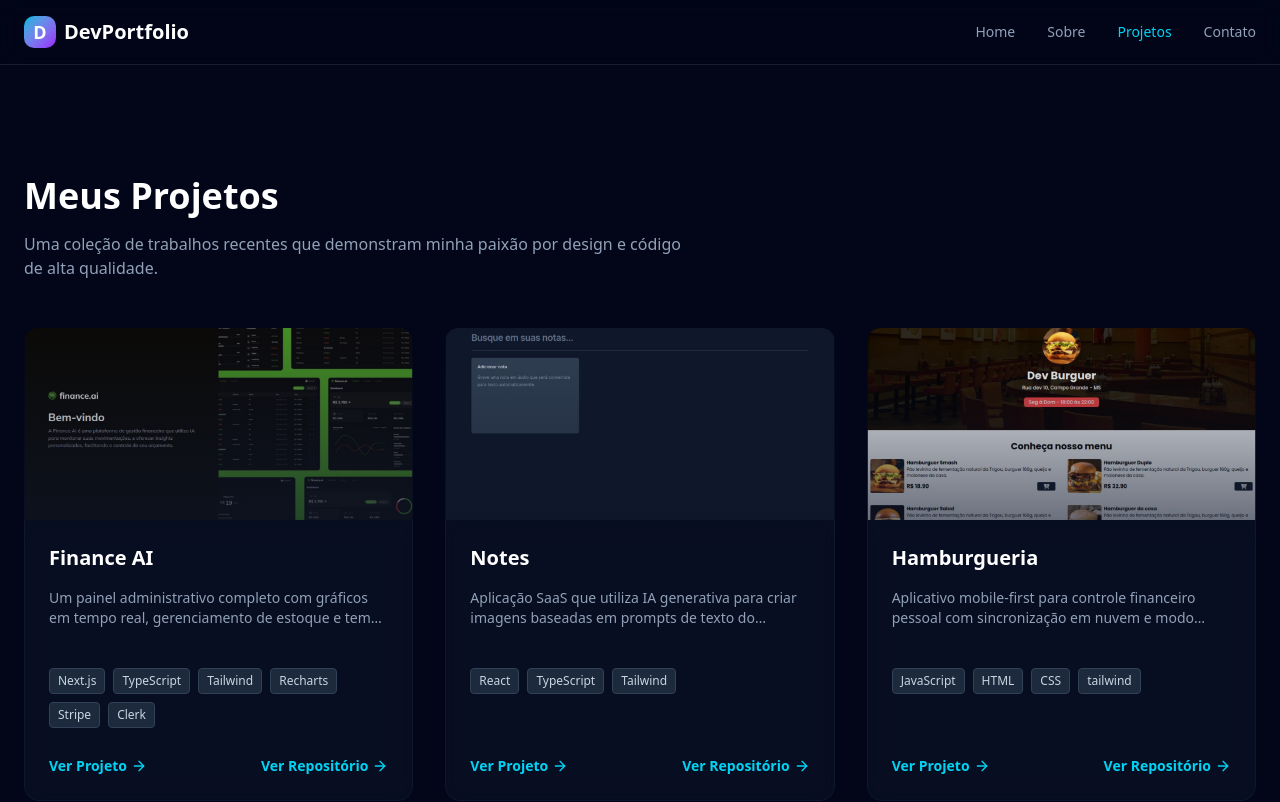
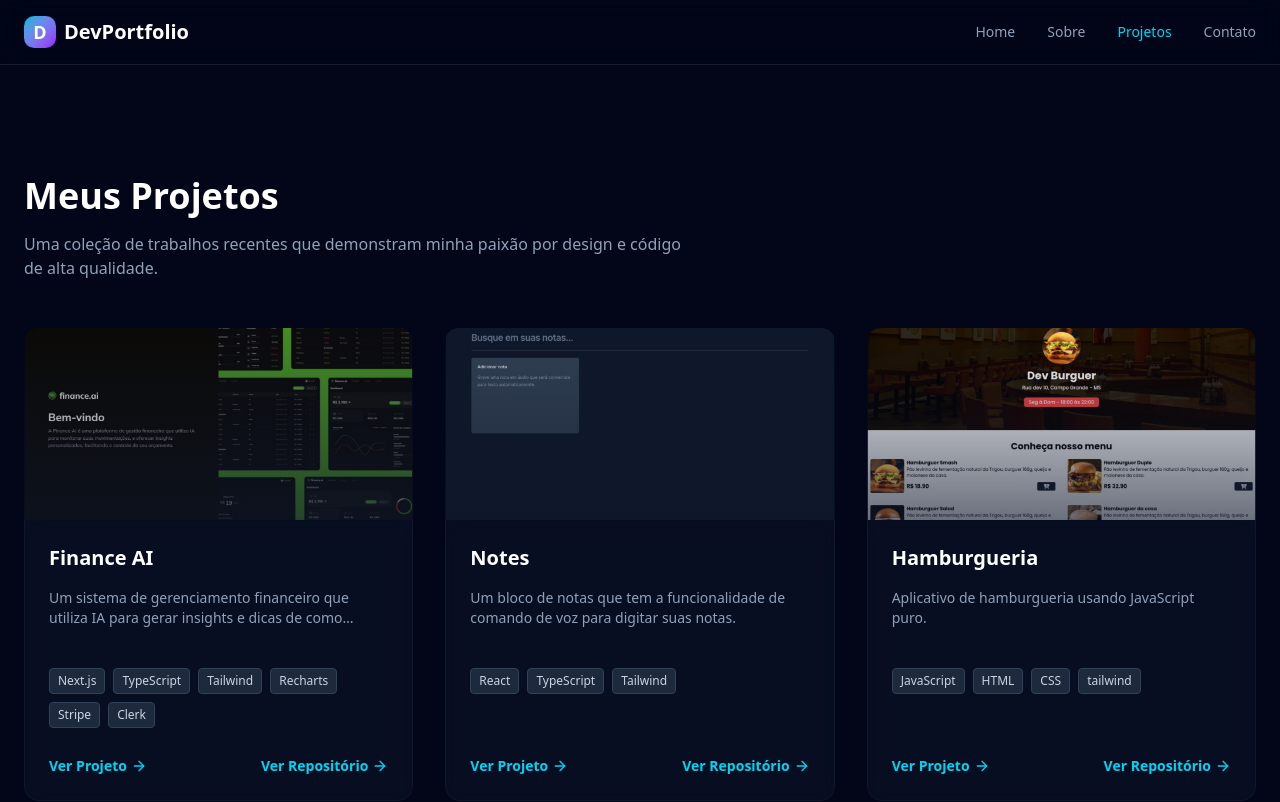
Before and after one commit to lgustavo13/portfolio, a Next.js app: page /projetos in a window 1280 px wide. Shown: the top 802 px of the page. Built offline with nearby package versions, Linux system fonts and the light colour scheme.

Commit message:
refactor: chance project's descriptions

```diff
--- a/src/app/projetos/_utils/index.ts
+++ b/src/app/projetos/_utils/index.ts
@@ -13,7 +13,7 @@ export const PROJECTS: Project[] = [
     id: 1,
     title: "Finance AI",
     description:
-      "Um painel administrativo completo com gráficos em tempo real, gerenciamento de estoque e temas escuro/claro.",
+      "Um sistema de gerenciamento financeiro que utiliza IA para gerar insights e dicas de como melhorar sua vida financeira.",
     tags: ["Next.js", "TypeScript", "Tailwind", "Recharts", "Stripe", "Clerk"],
     imageUrl: "/finance-ai.png",
     link: "https://finance-ai-rho-smoky.vercel.app",
@@ -23,7 +23,7 @@ export const PROJECTS: Project[] = [
     id: 2,
     title: "Notes",
     description:
-      "Aplicação SaaS que utiliza IA generativa para criar imagens baseadas em prompts de texto do usuário.",
+      "Um bloco de notas que tem a funcionalidade de comando de voz para digitar suas notas.",
     tags: ["React", "TypeScript", "Tailwind"],
     imageUrl: "/notes.png",
     link: "https://notes-self-tau.vercel.app/",
@@ -32,8 +32,7 @@ export const PROJECTS: Project[] = [
   {
     id: 3,
     title: "Hamburgueria",
-    description:
-      "Aplicativo mobile-first para controle financeiro pessoal com sincronização em nuvem e modo offline.",
+    description: "Aplicativo de hamburgueria usando JavaScript puro.",
     tags: ["JavaScript", "HTML", "CSS", "tailwind"],
     imageUrl: "/hamburgueria.png",
     link: "https://hamburgueria-self-one.vercel.app/",
```
